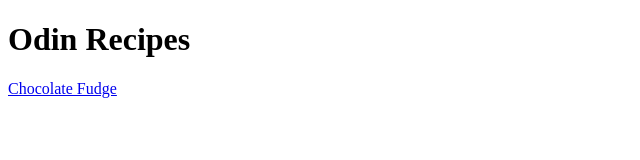
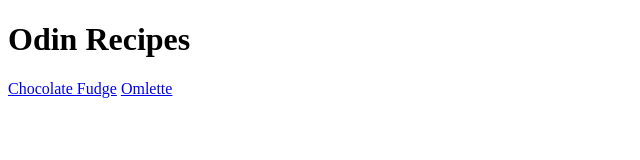
Before and after one commit to SahilP-121022/odin-recipes, a plain HTML site: page index.html in a window 1280 px wide. Shown: the full height of the page, 0-640 px from the left. Drawn offline with Linux system fonts and the light colour scheme.

Commit message:
Add omlette recipe link

```diff
--- a/index.html
+++ b/index.html
@@ -7,6 +7,8 @@
     <body>
         <h1>Odin Recipes</h1>
           <a href="recipes/chocolate-fudge.html">Chocolate Fudge</a>
+          <a href="recipes/omlette.html">Omlette</a>
+
 
     </body>
 </html>
```
